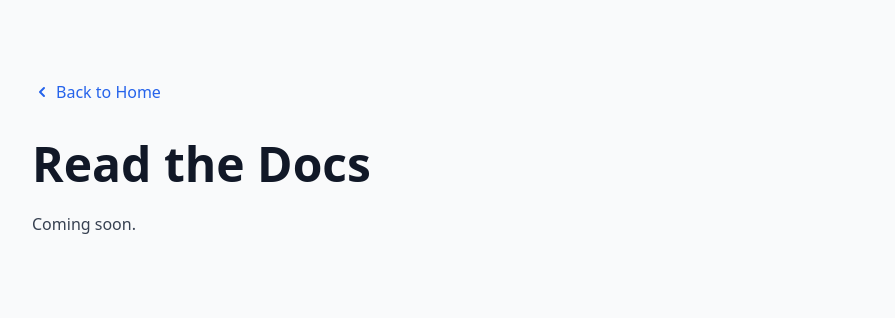
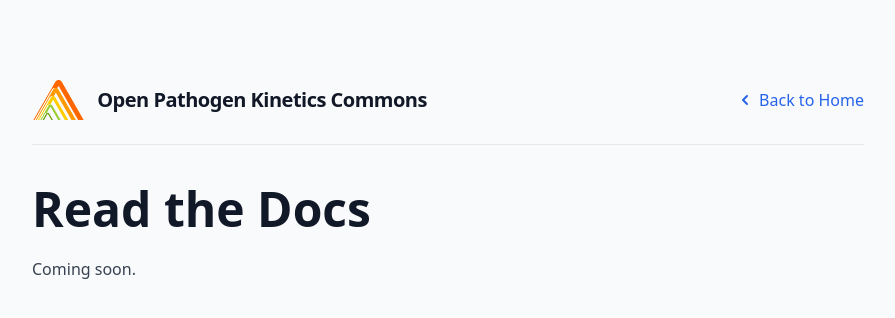
Before and after one commit to OpenPKCommons/OPKC, a Django app: page /charts/docs/ in a window 1280 px wide. Shown: the top 318 px of the page, without its empty margins (192-1087 px from the left). Run offline with Django 5.2, Linux system fonts and the light colour scheme; some libraries are stand-ins or nearby versions.

Commit message:
added logo and site title to subpages

```diff
--- a/OPKCWeb/visualization/templates/visualization/docs.html
+++ b/OPKCWeb/visualization/templates/visualization/docs.html
@@ -1,3 +1,4 @@
+{% load static %}
 <!DOCTYPE html>
 <html lang="en">
 <head>
@@ -10,12 +11,19 @@
 
     <div class="container mx-auto p-8 max-w-4xl py-12 md:py-20">
 
-        <p class="mb-8">
-            <a href="{% url 'visualization:index' %}" class="inline-flex items-center text-blue-600 hover:text-blue-800 hover:underline font-medium transition duration-150">
-                <svg xmlns="http://www.w3.org/2000/svg" class="h-5 w-5 mr-1" viewBox="0 0 20 20" fill="currentColor"><path fill-rule="evenodd" d="M12.707 5.293a1 1 0 010 1.414L9.414 10l3.293 3.293a1 1 0 01-1.414 1.414l-4-4a1 1 0 010-1.414l4-4a1 1 0 011.414 0z" clip-rule="evenodd" /></svg>
+        <div class="flex flex-col md:flex-row md:items-center justify-between mb-10 border-b border-gray-200 pb-6">
+            <a href="{% url 'visualization:index' %}" class="flex items-center mb-4 md:mb-0 text-gray-900 hover:text-blue-700 transition duration-150 no-underline">
+                <img src="{% static 'visualization/images/logo_small.png' %}" alt="OPKC Logo" class="h-10 w-auto mr-3">
+                <span class="text-xl font-bold tracking-tight">Open Pathogen Kinetics Commons</span>
+            </a>
+
+            <a href="{% url 'visualization:index' %}" class="inline-flex items-center text-blue-600 hover:text-blue-800 hover:underline font-medium transition duration-150 no-underline">
+                <svg xmlns="http://www.w3.org/2000/svg" class="h-5 w-5 mr-1" viewBox="0 0 20 20" fill="currentColor">
+                    <path fill-rule="evenodd" d="M12.707 5.293a1 1 0 010 1.414L9.414 10l3.293 3.293a1 1 0 01-1.414 1.414l-4-4a1 1 0 010-1.414l4-4a1 1 0 011.414 0z" clip-rule="evenodd" />
+                </svg>
                 Back to Home
             </a>
-        </p>
+        </div>
 
         <h1 class="text-4xl md:text-5xl font-bold text-gray-900 mb-6">
             Read the Docs
```
Also changed, not shown: OPKCWeb/visualization/templates/visualization/add_dataset.html (+10 -3 lines), OPKCWeb/visualization/templates/visualization/data_chart.html (+7 -0 lines), OPKCWeb/visualization/templates/visualization/data_standard.html (+10 -3 lines), OPKCWeb/visualization/templates/visualization/why_kinetics.html (+10 -3 lines).
